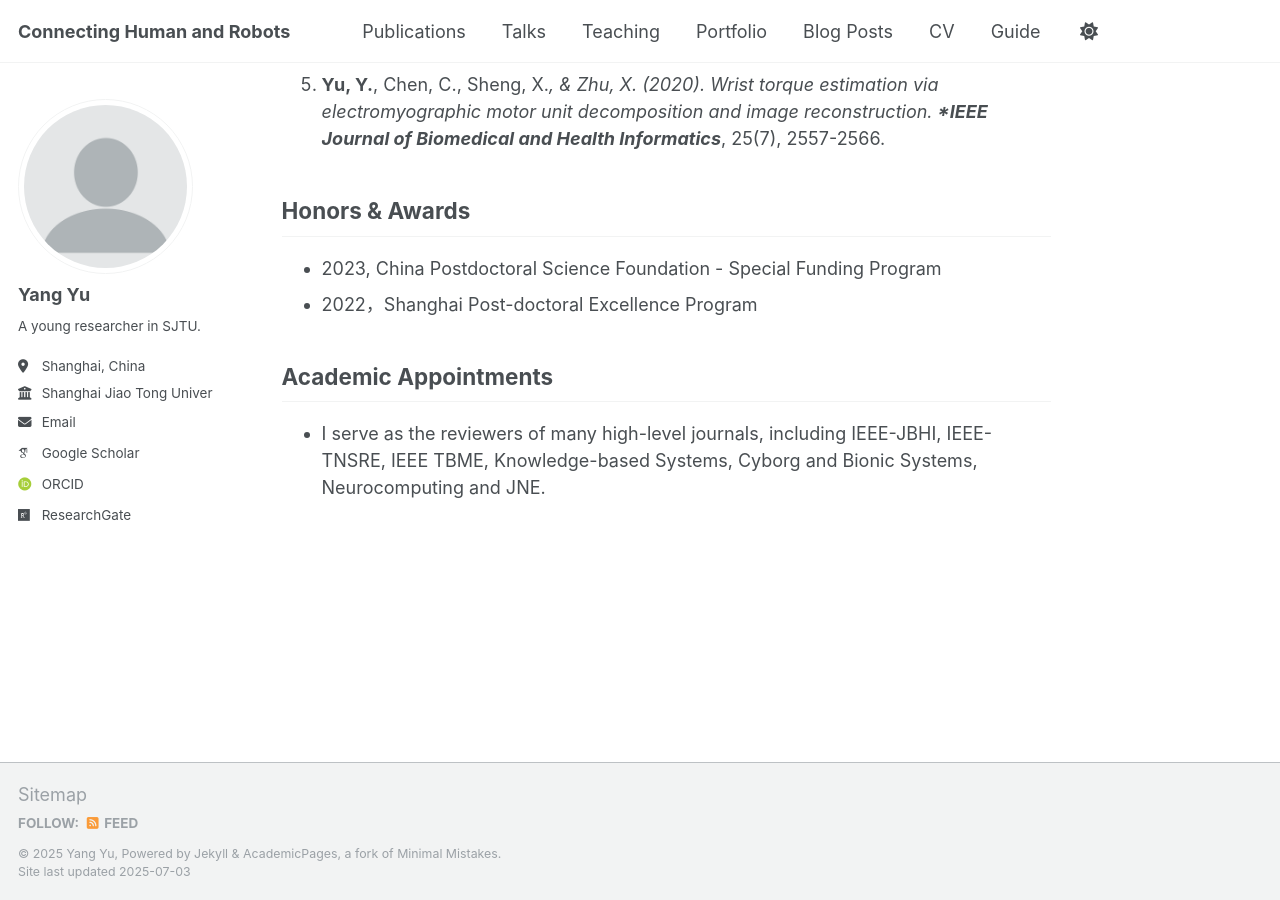
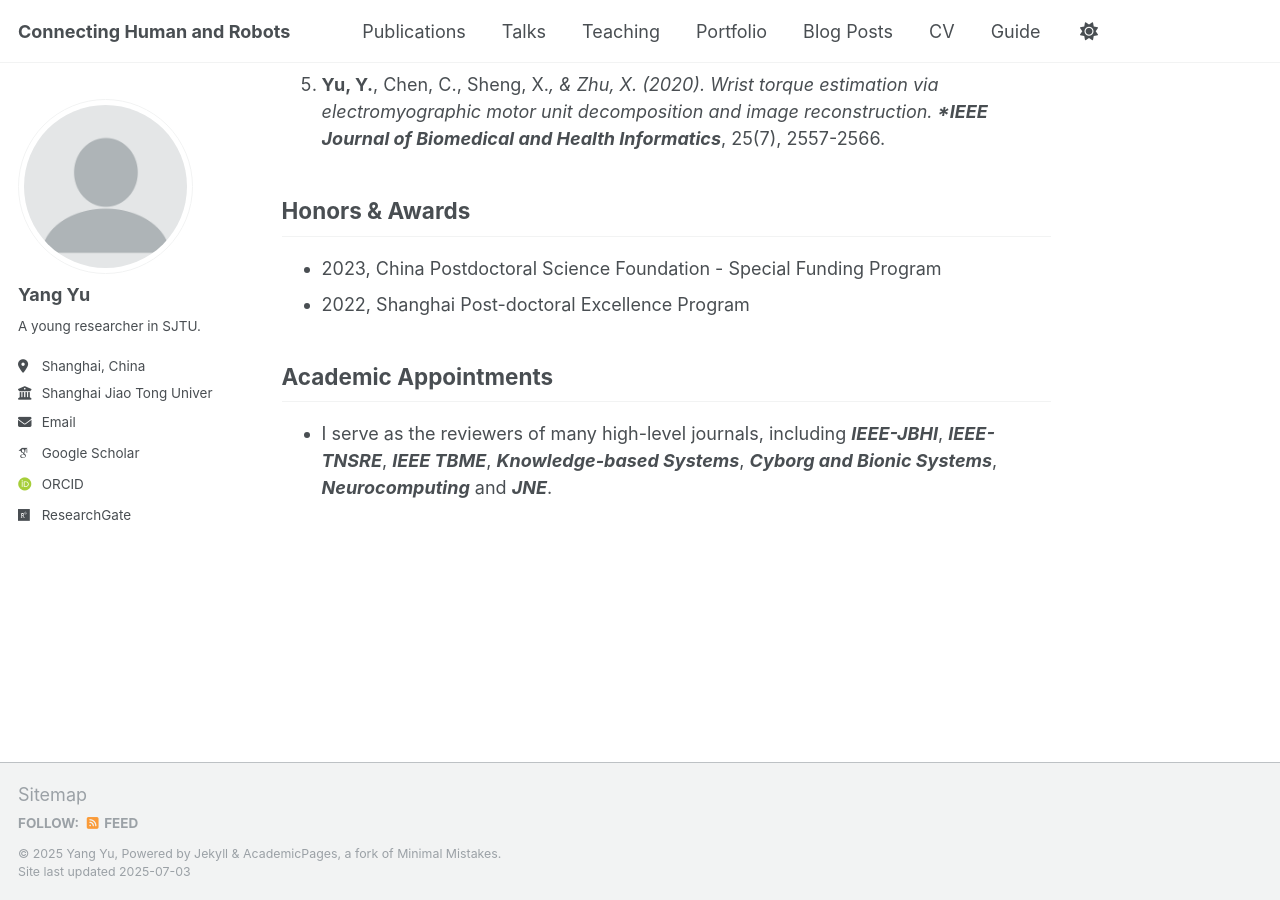
Before and after one commit to Yu-SJTUMRI/Yu-SJTUMRI.github.io, a Jekyll site: the page built from _pages/about.md, in a window 1280 px wide and 900 px high, scrolled down 1075 px. Built offline with Jekyll 4.4.1, drawn with Linux system fonts in a browser that asks for light colours; some web fonts are replaced; a script that is not in the unit is left out.

```diff
--- a/_pages/about.md
+++ b/_pages/about.md
@@ -31,8 +31,8 @@ Selected Publications
 Honors & Awards
 ------
 - 2023, China Postdoctoral Science Foundation - Special Funding Program
-- 2022，Shanghai Post-doctoral Excellence Program
+- 2022, Shanghai Post-doctoral Excellence Program
 
 Academic Appointments
 ------
-- I serve as the reviewers of many high-level journals, including IEEE-JBHI, IEEE-TNSRE, IEEE TBME, Knowledge-based Systems, Cyborg and Bionic Systems, Neurocomputing and JNE.
+- I serve as the reviewers of many high-level journals, including ***IEEE-JBHI***, ***IEEE-TNSRE***, ***IEEE TBME***, ***Knowledge-based Systems***, ***Cyborg and Bionic Systems***, ***Neurocomputing*** and ***JNE***.
```
